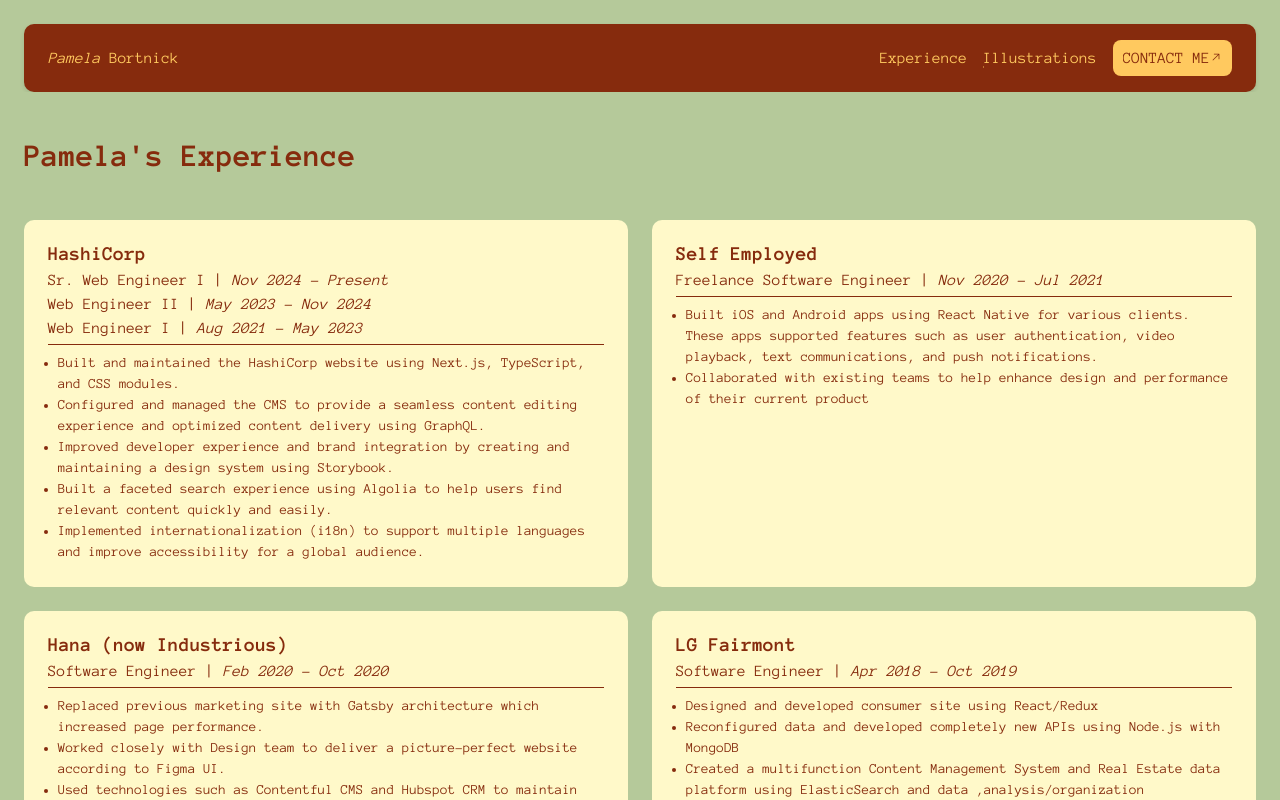
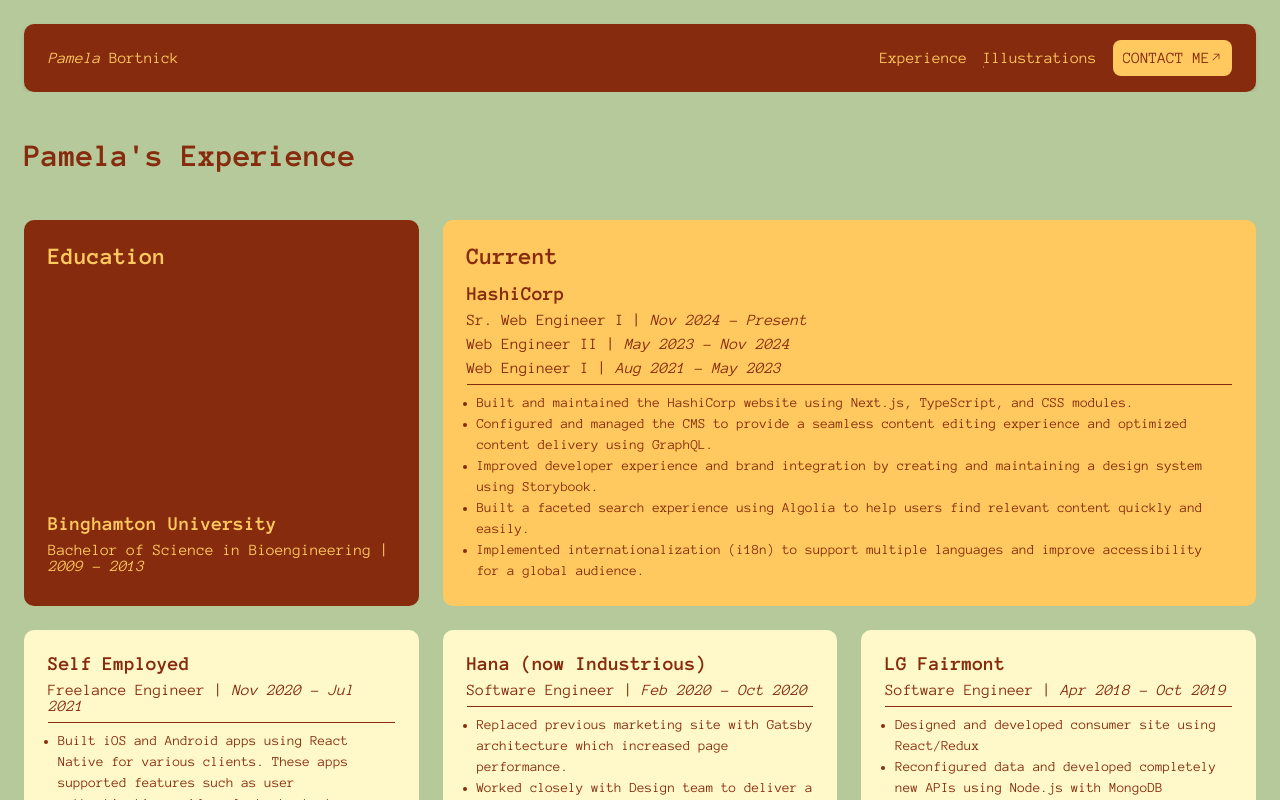
Before and after one commit to pbortnick/pamelahoneybortnick, a Next.js app: page /experience in a window 1280 px wide. Shown: the top 800 px of the page. Built offline with nearby package versions, Linux system fonts and the light colour scheme.

Commit message:
add education

```diff
--- a/app/experience/experience-page.module.css
+++ b/app/experience/experience-page.module.css
@@ -28,6 +28,46 @@
 	}
 }
 
+.education {
+	background-color: var(--primary);
+	grid-column: span 12;
+	border-radius: var(--border-radius);
+	padding: var(--padding);
+	color: var(--text);
+	display: flex;
+	flex-direction: column;
+	justify-content: space-between;
+
+	@media (min-width: 768px) {
+		grid-column: span 6;
+	}
+
+	@media (min-width: 1200px) {
+		grid-column: span 4;
+	}
+}
+
+.heading {
+	font-size: var(--font-size-large);
+	padding-bottom: var(--spacing-02);
+}
+
+.current {
+	background-color: var(--text);
+	grid-column: span 12;
+	border-radius: var(--border-radius);
+	padding: var(--padding);
+	color: var(--primary);
+
+	@media (min-width: 768px) {
+		grid-column: span 6;
+	}
+
+	@media (min-width: 1200px) {
+		grid-column: span 8;
+	}
+}
+
 .experienceItem {
 	background-color: var(--secondary);
 	grid-column: span 12;
@@ -38,30 +78,9 @@
 	@media (min-width: 768px) {
 		grid-column: span 6;
 	}
-}
 
-.resumeItem {
-	display: flex;
-	justify-content: space-between;
-	flex-wrap: wrap;
-	width: 100%;
-	padding: var(--spacing-03) 0;
-	position: relative;
-
-	&:after {
-		content: "";
-		position: absolute;
-		bottom: 0;
-		left: -4px;
-		width: calc(100% + 8px);
-		height: 2px;
-		background: var(--primary);
-		opacity: 0.7;
-		border-radius: 100px;
-	}
-
-	&:last-child:after {
-		display: none;
+	@media (min-width: 1200px) {
+		grid-column: span 4;
 	}
 }
 
--- a/app/experience/page.tsx
+++ b/app/experience/page.tsx
@@ -4,8 +4,34 @@
 	return (
 		<div className={s.page}>
 			<h1 className={s.title}>Pamela&apos;s Experience</h1>
-			{items.length ? (
-				items.map(({ company, roles, descriptionItems }, index) => (
+			<div className={s.education}>
+				<h2 className={s.heading}>Education</h2>
+				<div className={s.header}>
+					<h3 className={s.company}>Binghamton University</h3>
+					<p className={s.role}>
+						Bachelor of Science in Bioengineering | <i>2009 - 2013</i>
+					</p>
+				</div>
+			</div>
+			<div className={s.current}>
+				<h2 className={s.heading}>Current</h2>
+				<div className={s.header}>
+					<h2 className={s.company}>{current.company}</h2>
+					{current.roles.map(({ name, duration }, roleIndex) => (
+						<p className={s.role} key={roleIndex}>
+							{name} | <i>{duration}</i>
+						</p>
+					))}
+				</div>
+				<ul className={s.descriptionList}>
+					{current.descriptionItems.map((desc, descIndex) => (
+						<li key={descIndex} className={s.descriptionItem}>
+							{desc}
+						</li>
+					))}
+				</ul>
+			</div>
+			{pastItems.map(({ company, roles, descriptionItems }, index) => (
 				<div key={index} className={s.experienceItem}>
 					<div className={s.header}>
 						<h2 className={s.company}>{company}</h2>
@@ -25,20 +51,16 @@
 						</ul>
 					)}
 				</div>
-				))
-			) : (
-				<p>Coming soon</p>
-			)}
+			))}
 		</div>
 	);
 };
 
-const items: Array<{
+const current: {
 	company: string;
 	roles: { name: string; duration: string }[];
-	descriptionItems?: string[];
-}> = [
-	{
+	descriptionItems: string[];
+} = {
 	company: "HashiCorp",
 	roles: [
 		{
@@ -61,12 +83,18 @@
 		"Built a faceted search experience using Algolia to help users find relevant content quickly and easily.",
 		"Implemented internationalization (i18n) to support multiple languages and improve accessibility for a global audience.",
 	],
-	},
+};
+
+const pastItems: Array<{
+	company: string;
+	roles: { name: string; duration: string }[];
+	descriptionItems: string[];
+}> = [
 	{
 		company: "Self Employed",
 		roles: [
 			{
-				name: "Freelance Software Engineer",
+				name: "Freelance Engineer",
 				duration: "Nov 2020 - Jul 2021",
 			},
 		],
```
Lines whose indentation alone changed are shown as unchanged.
